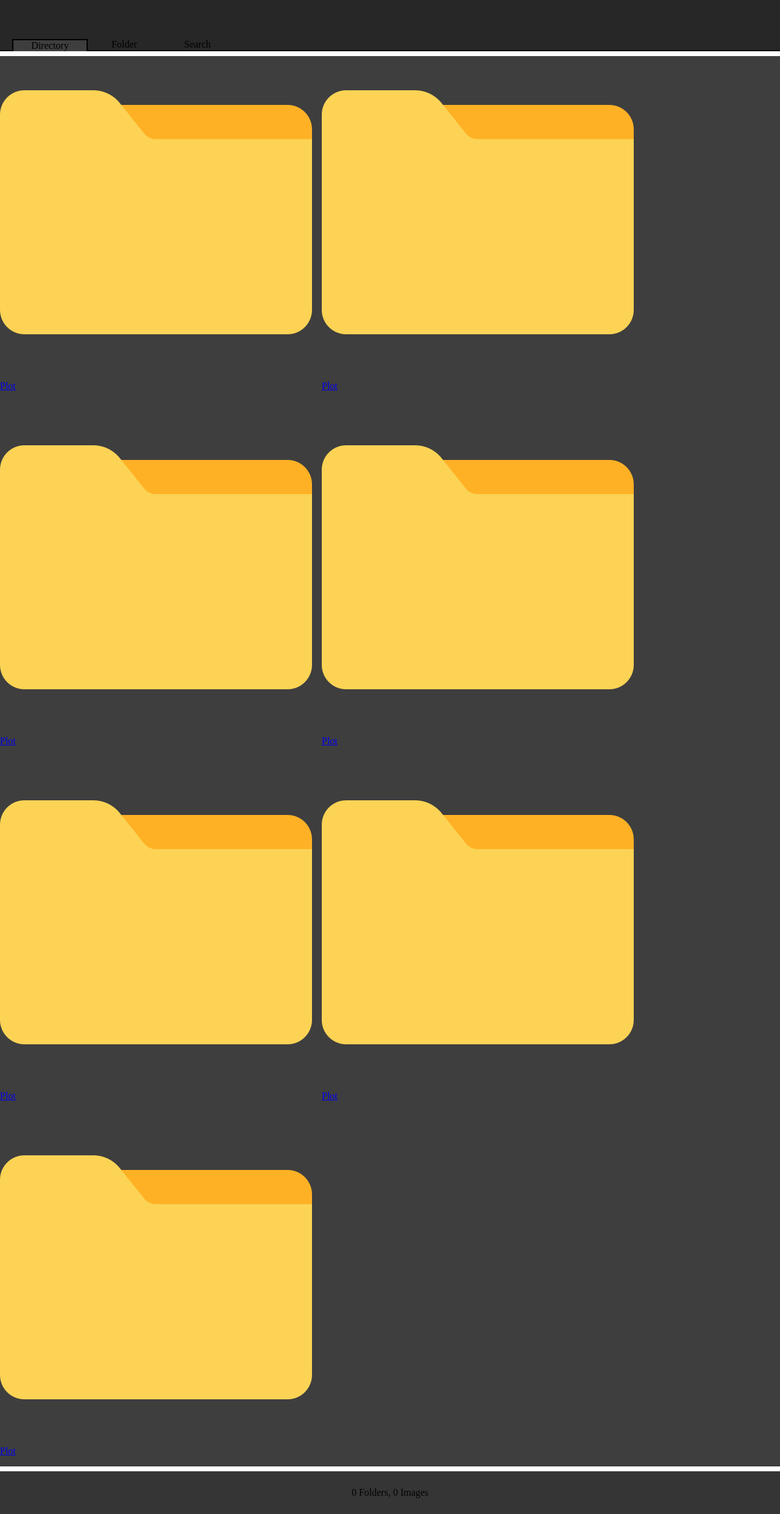
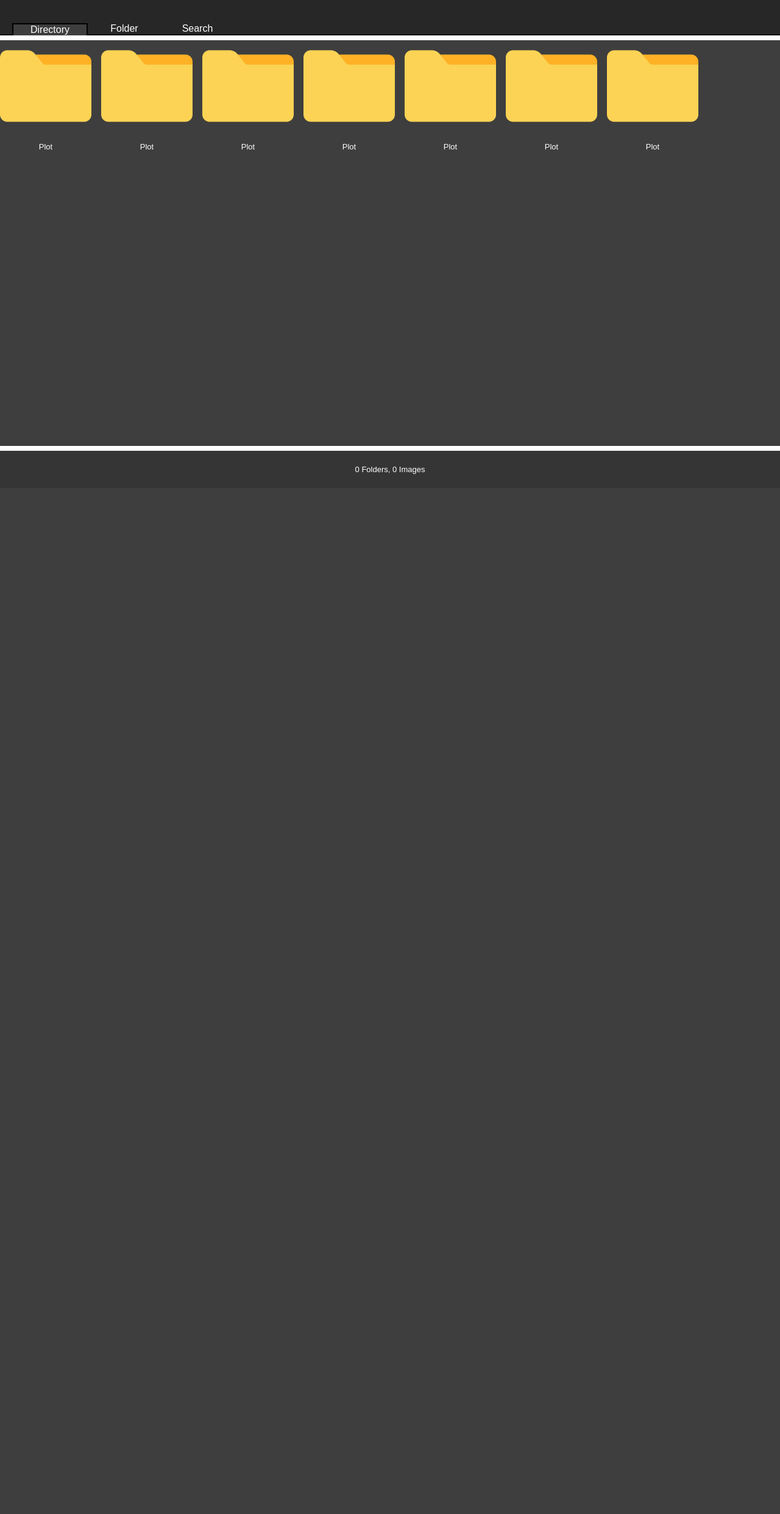
Before and after one commit to wyatt-turbeville/raspberrypi-image-receiver, a FastAPI app: page / in a window 1280 px wide. Shown: the whole page at 61% size. After the commit the page ends 777 px from the top, so only its background shows below. Run offline with FastAPI, Linux system fonts and the light colour scheme; data comes from the database, SQL or seed files in the repository.

Commit message:
webpage revision 3

```diff
--- a/static/index_styles.css
+++ b/static/index_styles.css
@@ -17,7 +17,7 @@ html, body {
 header {
     grid-area: header;
     display: flex;
-    padding-top: 5%;
+    padding-top: 3%;
     background-color: #272727;
 }
 .left_spacer { flex: 0 0 20px; border-bottom: 2px solid black;}
@@ -25,6 +25,9 @@ header {
     flex: 0 0 120px;
     border-bottom: 2px solid black;
     text-align: center;
+    font-family: sans-serif;
+    color: white;
+    font-size: medium;
 }
 .directory_tab {
     border: 2px solid black;
@@ -36,6 +39,7 @@ header {
 main {
     grid-area: main;
     background-color: #3e3e3e;
+    margin: 0;
 }
 .folder_container {
     width: 100%;
@@ -43,10 +47,26 @@ main {
     gap: 16px;
     flex-wrap: wrap;
 }
+.folder_card {
+    color: inherit;
+    text-decoration: none;
+}
+.folder_icon {
+    width: 150px;
+}
+.folder_caption {
+    font-family: sans-serif;
+    color: white;
+    text-align: center;
+    font-size: small
+}
 
 footer {
     grid-area: footer;
     text-align: center;
     padding: 10px;
     background-color: #353535;
+    font-family: sans-serif;
+    color: white;
+    font-size: small;
 }
--- a/templates/index.html
+++ b/templates/index.html
@@ -19,7 +19,7 @@
     <main class="folder_container">
         {% for camera in camera_ids %}
             <a href="/" class="folder_card">
-                <img src="{{ url_for('static', path='images/folder-icon.png') }}" alt="Folder Icon">
+                <img class="folder_icon" src="{{ url_for('static', path='images/folder-icon.png') }}" alt="Folder Icon">
                 <p class="folder_caption">Plot {{ cam_id }}</p>
             </a>
         {% endfor %}
```
